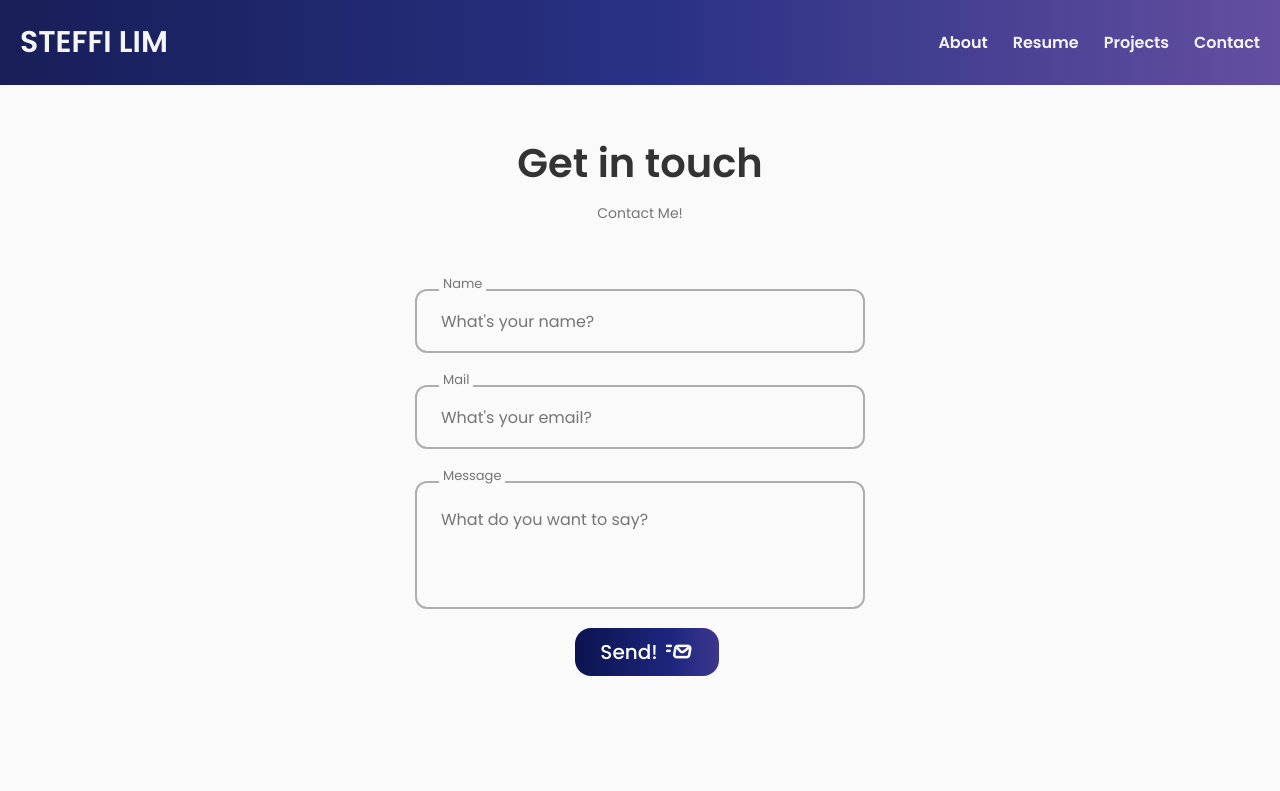
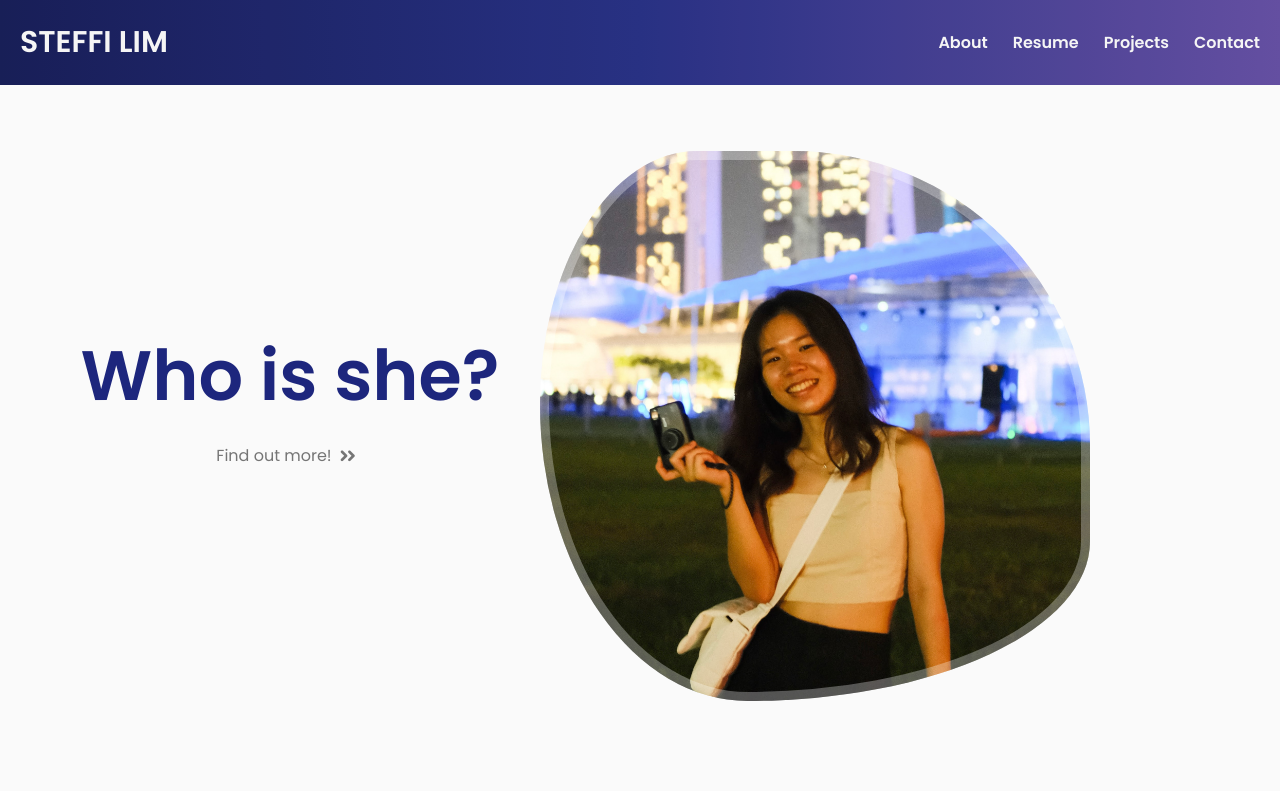
Before and after one commit to thisissteff/steffiwebsite, a React (Create React App) app: page /contact in a window 1280 px wide. Shown: the top 791 px of the page. Built offline with nearby package versions, Linux system fonts and the light colour scheme; a web font is replaced by a local one.

Commit message:
adding z index to navbar

```diff
--- a/src/App.jsx
+++ b/src/App.jsx
@@ -1,6 +1,7 @@
 import React from 'react';
 import "./App.css";
 import Nav from './Components/Nav/Nav';
+import Home from './Components/Home/Home';
 
 import AnimRoutes from './Components/AnimRoutes/AnimRoutes';
 
@@ -13,6 +14,7 @@ const App = () => {
 
       <Router>
         <Nav />
+        <Home />
         <AnimRoutes />
 
       </Router>
--- a/src/Components/About/about.css
+++ b/src/Components/About/about.css
@@ -17,6 +17,7 @@
     transition: all 0.5s ease-in-out;
 
 
+
 }
 
 .about {
@@ -26,6 +27,7 @@
 
 .about__data {
   margin-top: 3em;
+
 }
 
 
@@ -48,11 +50,13 @@
     border-radius: 1.5rem;
     transition: all 0.5s ease-in-out;
 
+
 }
 
 .about__description {
     margin-top: -5rem;
     transition: all 0.5s ease-in-out;
+    z-index: 10;
 }
 
 .social__name {
--- a/src/Components/AnimRoutes/AnimRoutes.jsx
+++ b/src/Components/AnimRoutes/AnimRoutes.jsx
@@ -16,7 +16,7 @@ const AnimRoutes = () => {
     return  (
         <AnimatePresence initial = {true} mode = 'wait'>
             <Routes key = {location.pathname} location = {location}>
-                <Route path='/' element={<Home/>} />
+
                 <Route path='/about' element={<About/>} />
                 <Route path='/resume' element={<School/>} />
                 <Route path='/projects' element={<Work/>} />
--- a/src/Components/Home/home.css
+++ b/src/Components/Home/home.css
@@ -43,20 +43,12 @@
   align-items: center;
   margin-bottom: var(--mb-0-25);
   line-height: 1.5;
-
+  order: 1;
   transition: cubic-bezier(0.42, 0.0, 1.0, 1.0)
 
 }
 
-.button {
-  margin-top: 30px;
-  margin-left: 30px;
 
-  font-size: 20px;
-  transition: all 0.5s ease-in-out;
-
-
-}
 
 .home__image {
     align-items: center;
@@ -94,7 +86,9 @@
     }
 }
 
-
+.home__scroll {
+  order: 1;
+}
 
 .home__scroll-arrow {
     font-size:2rem;
--- a/src/Components/Nav/header.css
+++ b/src/Components/Nav/header.css
@@ -15,6 +15,7 @@
   top:0;
   left: 0;
   opacity: 0.95;
+  z-index: 10;
 }
 
 .navbar {
```
